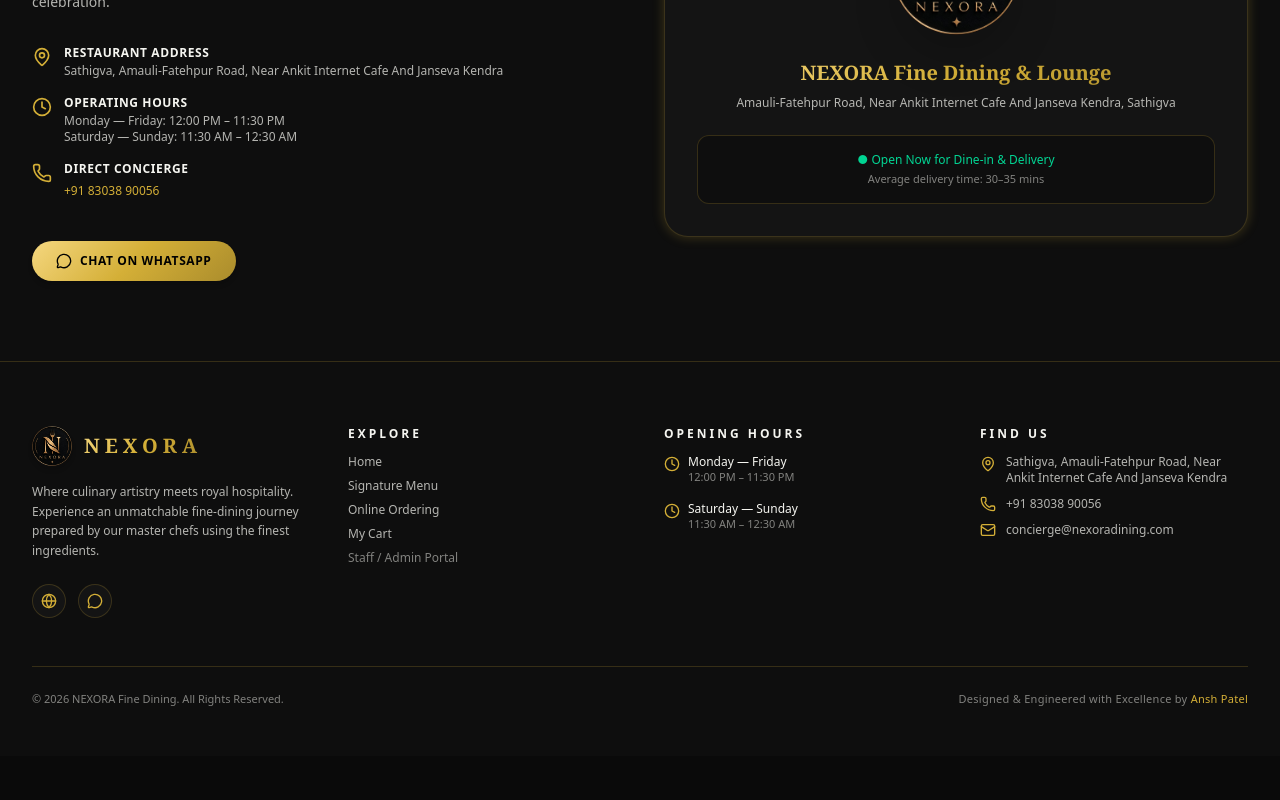
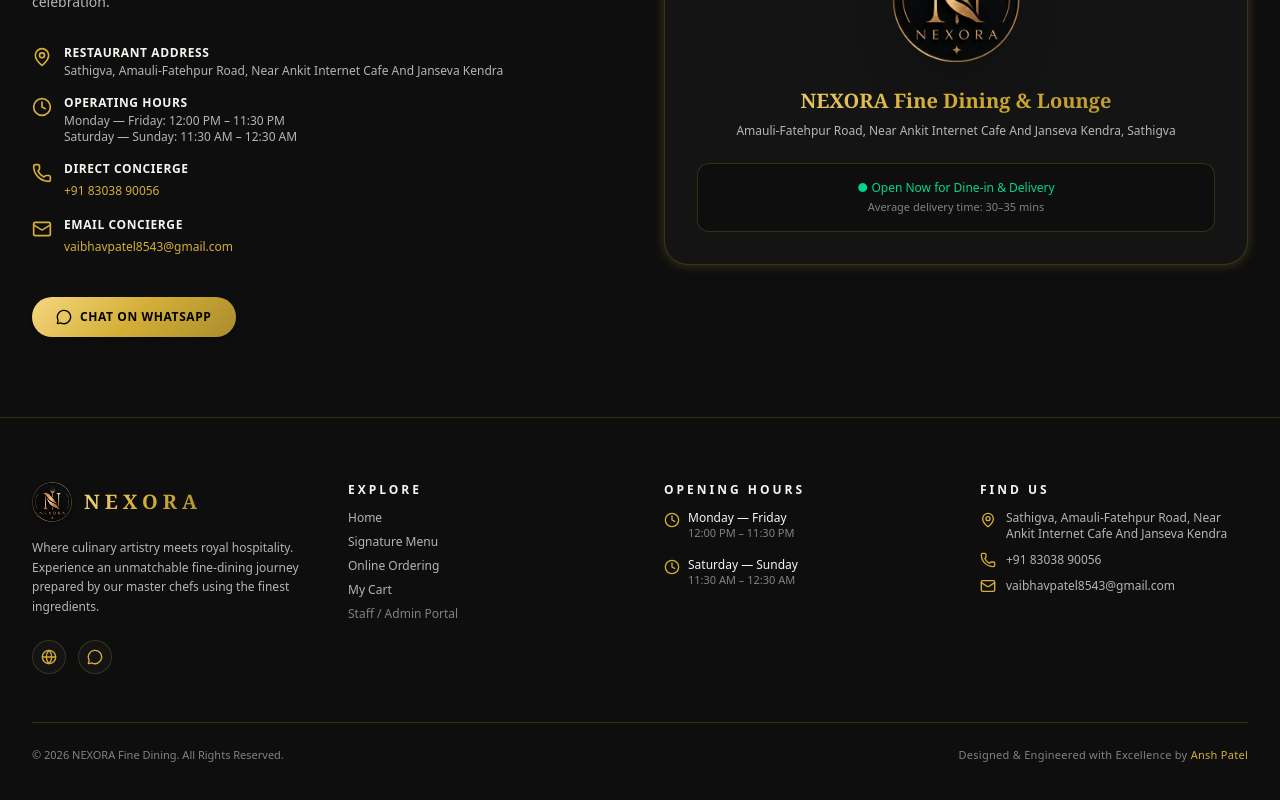
Before and after one commit to anshpatel8009889170-arch/NEXORA, a Next.js app: page / in a window 1280 px wide. Shown: the part 3615-4415 px from the top of the page. Before the commit the page ends 4371 px from the top, so only its background shows below. Built offline with nearby package versions, Linux system fonts and the light colour scheme.

Commit message:
update: update official email to vaibhavpatel8543@gmail.com

```diff
--- a/app/page.tsx
+++ b/app/page.tsx
@@ -13,6 +13,7 @@
   Clock,
   MapPin,
   Phone,
+  Mail,
   MessageCircle,
   Award,
 } from "lucide-react";
@@ -461,6 +462,21 @@
                     </a>
                   </div>
                 </div>
+
+                <div className="flex items-start gap-3">
+                  <Mail className="w-5 h-5 text-[#d4af37] shrink-0 mt-0.5" />
+                  <div>
+                    <h4 className="text-xs uppercase tracking-wider text-[var(--text-main)] font-semibold">
+                      Email Concierge
+                    </h4>
+                    <a
+                      href="mailto:vaibhavpatel8543@gmail.com"
+                      className="text-xs text-[#d4af37] hover:underline mt-0.5 inline-block"
+                    >
+                      vaibhavpatel8543@gmail.com
+                    </a>
+                  </div>
+                </div>
               </div>
 
               <div className="flex items-center gap-4 pt-4">
--- a/components/Footer.tsx
+++ b/components/Footer.tsx
@@ -129,10 +129,10 @@
               <div className="flex items-center gap-2.5">
                 <Mail className="w-4 h-4 text-[#d4af37] shrink-0" />
                 <a
-                  href="mailto:concierge@nexoradining.com"
+                  href="mailto:vaibhavpatel8543@gmail.com"
                   className="hover:text-[#d4af37] transition-colors"
                 >
-                  concierge@nexoradining.com
+                  vaibhavpatel8543@gmail.com
                 </a>
               </div>
             </div>
```
